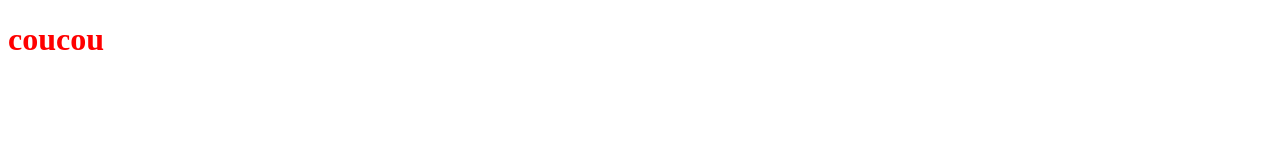
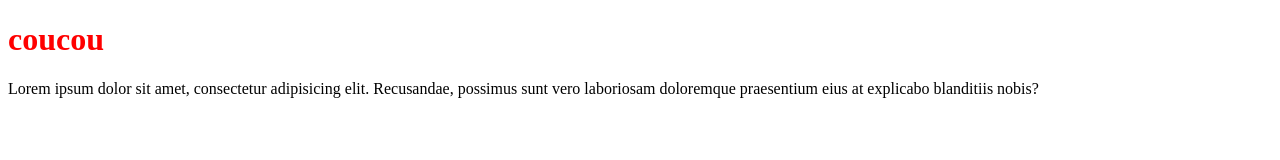
Before and after one commit to chloecdo/superprojet, a plain HTML site: page index.html in a window 1280 px wide. Drawn offline with Linux system fonts and the light colour scheme.

Commit message:
paragraphe

```diff
--- a/index.html
+++ b/index.html
@@ -8,5 +8,9 @@
 <body>
     <h1>coucou</h1>
 
+    <p>Lorem ipsum dolor sit amet, consectetur adipisicing elit.
+    Recusandae, possimus sunt vero laboriosam doloremque
+    praesentium eius at explicabo blanditiis nobis?</p>
+
 </body>
 </html>
```
